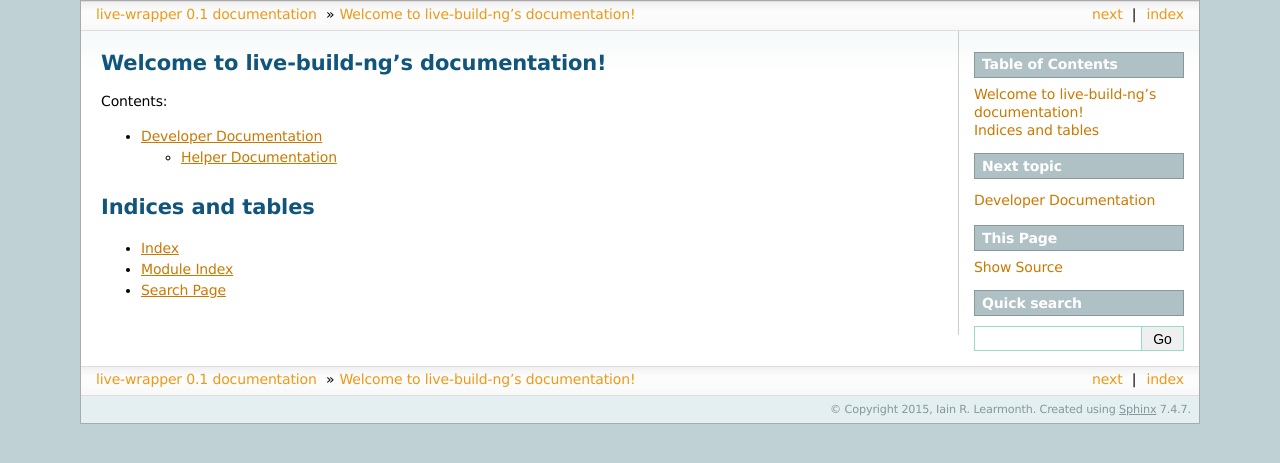
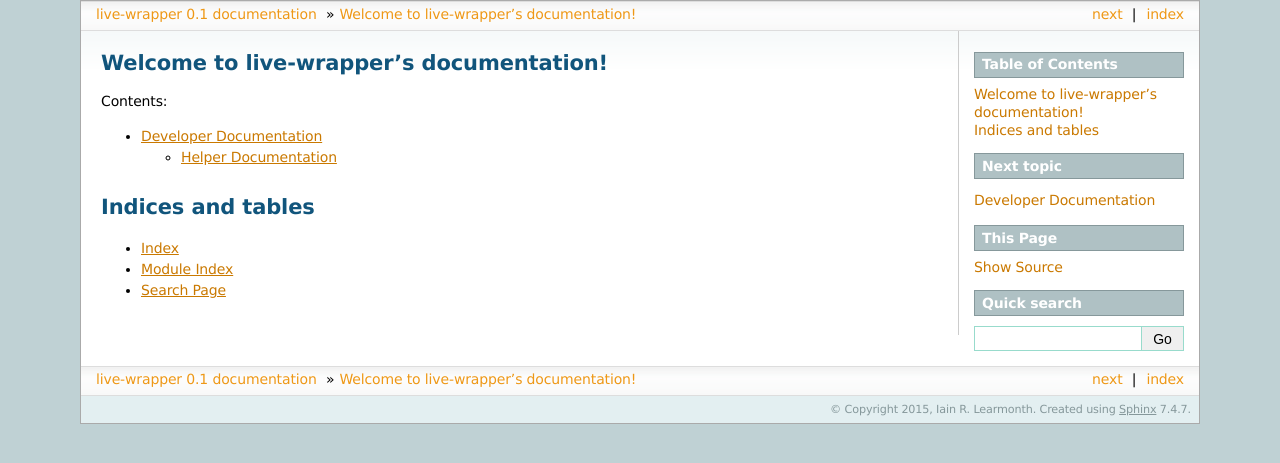
Before and after one commit to LinuxCNC/live-wrapper, a Sphinx documentation site: the page built from doc/index.rst, in a window 1280 px wide. Shown: the top 463 px of the page. Built offline with Sphinx 7.4.7, drawn with Linux system fonts in a browser that asks for light colours; some of the changed lines change nothing that is shown.

Commit message:
Final renaming in docs

```diff
--- a/doc/index.rst
+++ b/doc/index.rst
@@ -1,9 +1,4 @@
-.. live-build-ng documentation master file, created by
-   sphinx-quickstart on Mon Nov  9 12:55:50 2015.
-   You can adapt this file completely to your liking, but it should at least
-   contain the root `toctree` directive.
-
-Welcome to live-build-ng's documentation!
+Welcome to live-wrapper's documentation!
 =========================================
 
 Contents:
```
